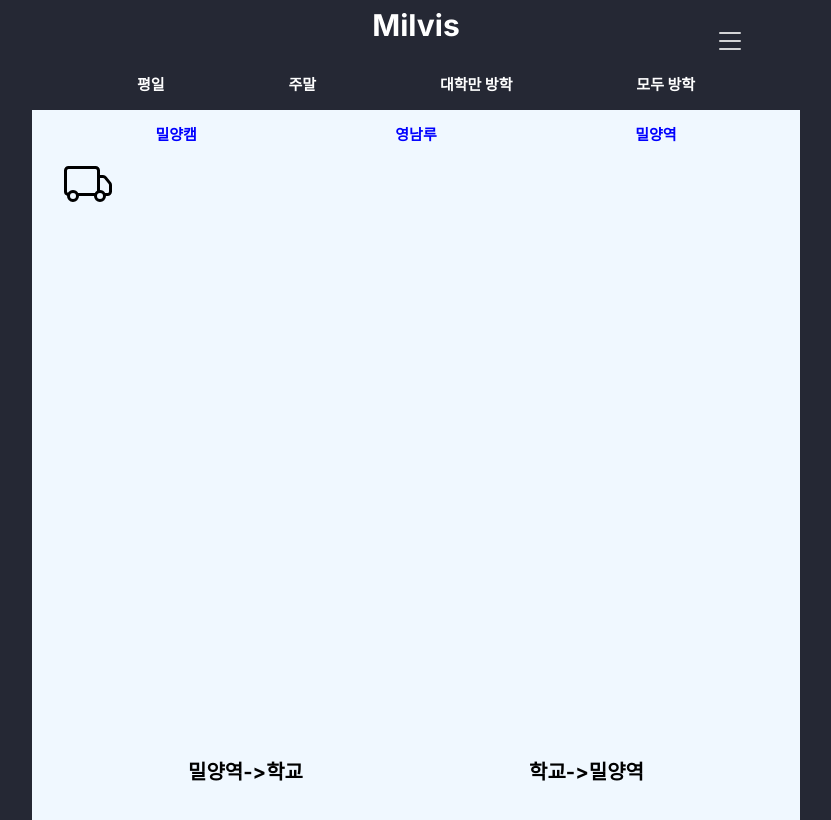
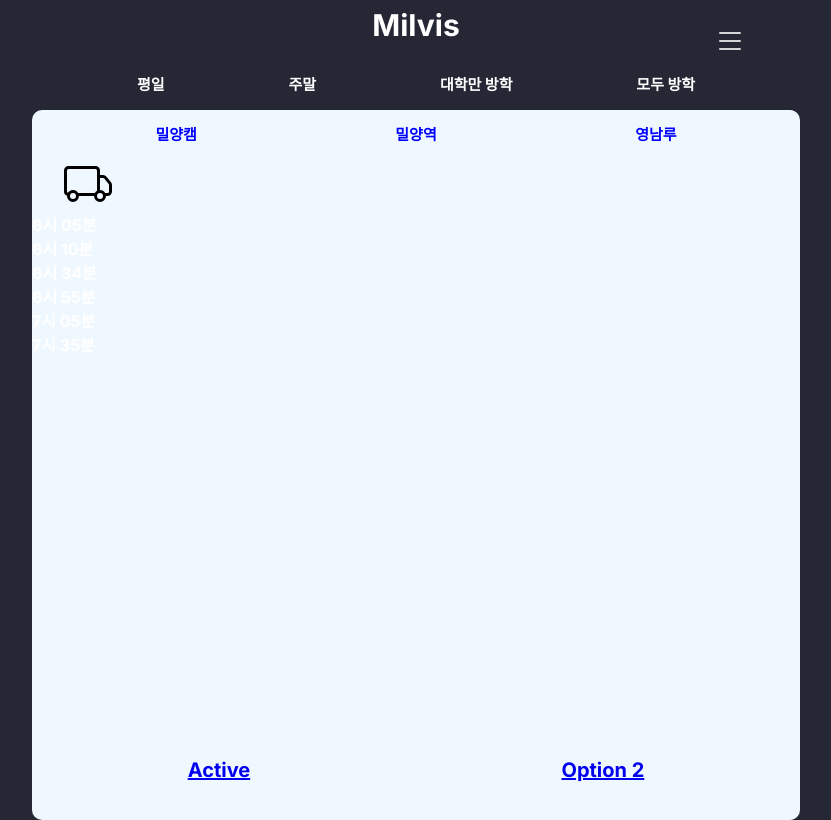
Before and after one commit to MiryangBus/Milvis-Front, a React (Create React App) app: page /bus in a window 1280 px wide. Shown: the whole page, without its empty margins (224-1055 px from the left). Built offline with nearby package versions, Linux system fonts and the light colour scheme.

Commit message:
20220928-1

```diff
--- a/package.json
+++ b/package.json
@@ -7,6 +7,7 @@
     "@testing-library/react": "^13.4.0",
     "@testing-library/user-event": "^13.5.0",
     "react": "^18.2.0",
+    "react-bootstrap": "^2.5.0",
     "react-bootstrap-icons": "^1.8.4",
     "react-dom": "^18.2.0",
     "react-router": "^6.4.1",
--- a/src/components/Footer-bus.js
+++ b/src/components/Footer-bus.js
@@ -1,17 +1,29 @@
 import React from 'react'
 import "./Footer-main.css";
+import Nav from 'react-bootstrap/Nav';
 
 //Footer-main = Footer-main, Footer-bus 이므로 Footer.css로 합치고
 //안에 class로 쪼개기.
 //수연이는 .안씀 나는 .쓰고 className으로
 const FooterBus = () => {
   return (
-    <div className='footer-bus'>
-      <div >밀양역-&gt;학교 </div> {/*div span text차이? */}
-      <div className='footer-space'>학교-&gt;밀양역 </div>
-    </div>
+    <>
+      <Nav className='footer-bus' variant="pills" defaultActiveKey="/home">
+        <Nav.Item>
+          <Nav.Link href="/">Active</Nav.Link>
+        </Nav.Item>
+        <Nav.Item>
+          <Nav.Link eventKey="link-1">Option 2</Nav.Link>
+        </Nav.Item>
+      </Nav>
+    </>
 
   )
 }
 
 export default FooterBus
+
+
+
+// <div >밀양역-&gt;학교 </div> {/*div span text차이? */}
+// <div className='footer-space'>학교-&gt;밀양역 </div>
--- a/src/page/Bus.css
+++ b/src/page/Bus.css
@@ -19,6 +19,7 @@
 .bus-content{
   background-color: aliceblue;
   height: 710px;
+  border-radius: 10px;
 }
 
 .bus-stop{
--- a/src/page/Bus.js
+++ b/src/page/Bus.js
@@ -1,7 +1,20 @@
-import React from 'react'
+import React from 'react';
 import "./Bus.css";
 import FooterBus from "../components/Footer-bus";
 import {Truck} from 'react-bootstrap-icons' ;
+
+
+
+const BusTimeTable = [
+  {ID:1, hour:6, goto:'station', time1:'6시 05분',time2:'6시 05분',time3:'6시 05분'},
+  {ID:2, hour:6, goto:'station', time1:'6시 10분',time2:'6시 05분',time3:'6시 05분'},
+  {ID:3, hour:6, goto:'station', time1:'6시 34분',time2:'6시 05분',time3:'6시 05분'},
+  {ID:4, hour:6, goto:'station', time1:'6시 55분',time2:'6시 05분',time3:'6시 05분'},
+  {ID:5, hour:7, goto:'station', time1:'7시 05분',time2:'7시 05분',time3:'7시 05분'},
+  {ID:6, hour:7, goto:'station', time1:'7시 35분',time2:'6시 05분',time3:'6시 05분'},
+];
+
+const timeList = BusTimeTable.map(bustime=> <li key={bustime.id}>{bustime.time1}</li>)
 
 const Bus = () =>  {
   return (
@@ -15,16 +28,14 @@ const Bus = () =>  {
     <div className="bus-content">
       <div className = "bus-stop">
         <text>밀양캠</text> {/* font 정해서 일괄 적용하기 */}
+        <text className="bus-stop-space">밀양역</text>
         <text className="bus-stop-space">영남루</text>
-        <text className="bus-stop-space">밀양역</text>
       </div>
       <Truck front size="3em" width="7em" color="black"/>
-    </div>
+      <ul>{timeList}</ul>
 
 
-
-
-
+    </div>
     <FooterBus></FooterBus>
   </>
 
```
Also changed, not shown: 1 other file (tests, documents, lock files or other folders).
